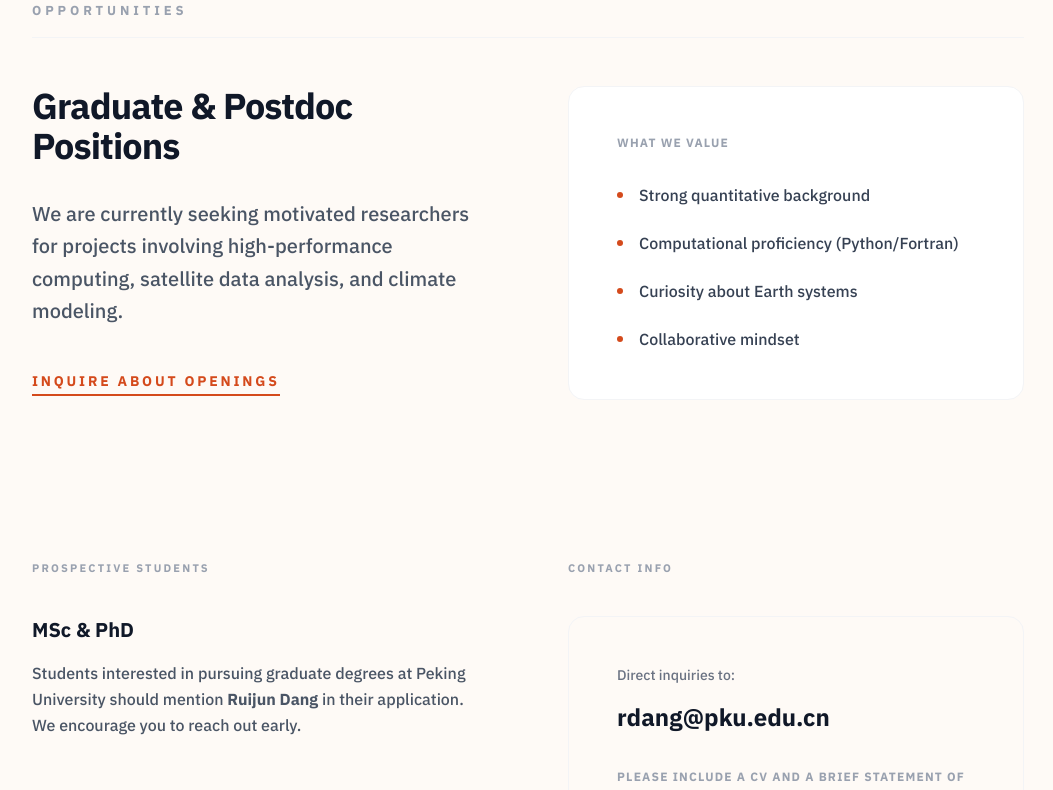
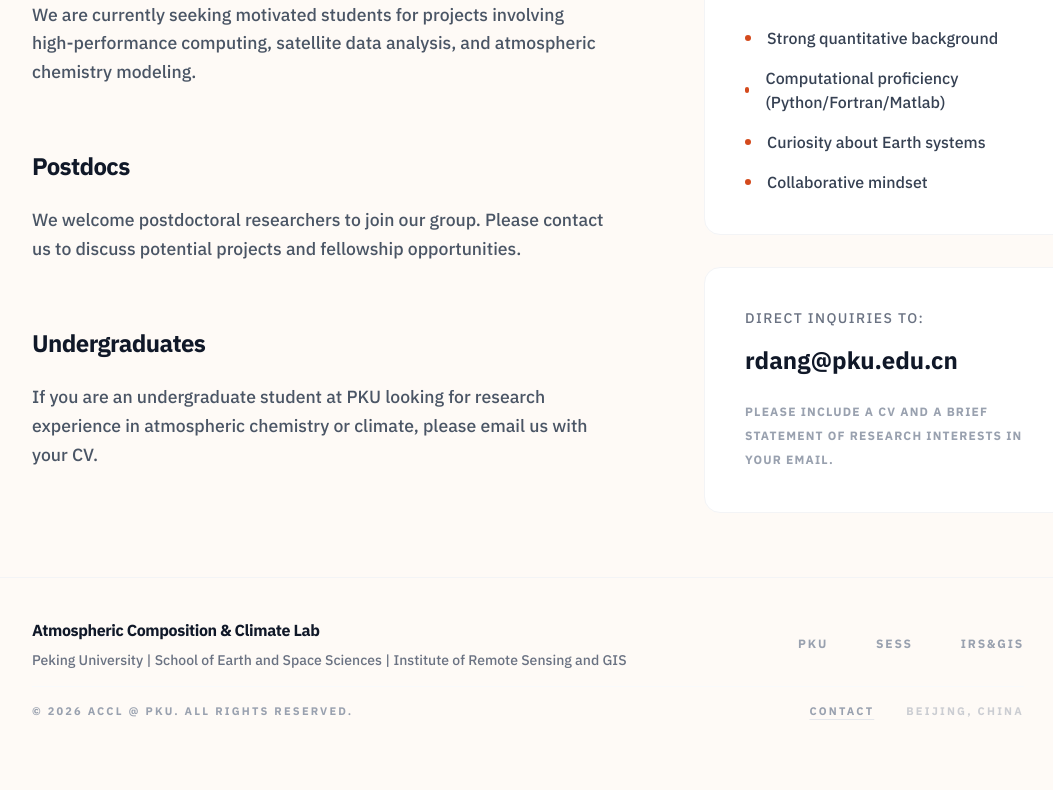
Before and after one commit to Ruijun-Dang/ACCL-homepage, a React (Vite) app: page /openings in a window 1280 px wide. Shown: the part 421-1211 px from the top of the page, without its empty margins (112-1165 px from the left). After the commit the page ends 1180 px from the top, so only its background shows below. Built offline with nearby package versions, Linux system fonts and the light colour scheme.

Commit message:
feat: Improve site SEO and deployment
Enhance search engine visibility and establish a CI/CD pipeline for automated deployment. This includes updating meta tags, generating sitemaps and robots.txt, and configuring GitHub Actions for deployment to GitHub Pages.

```diff
--- a/index.html
+++ b/index.html
@@ -3,7 +3,75 @@
   <head>
     <meta charset="UTF-8" />
     <meta name="viewport" content="width=device-width, initial-scale=1.0" />
-    <title>My Google AI Studio App</title>
+    <title>Atmospheric Composition & Climate Lab | Ruijun Dang @ Peking University</title>
+
+    <!-- Comprehensive SEO Meta Tags -->
+    <meta name="description" content="The Atmospheric Composition & Climate Lab (ACCL) at Peking University, led by Prof. Ruijun Dang. We use satellite observations and atmospheric models to understand atmospheric composition, air quality, and climate." />
+    <meta name="keywords" content="Ruijun Dang, 党瑞君, ACCL, Peking University, atmospheric composition, climate modeling, satellite observations, NO2, PM2.5, air quality, remote sensing, environment" />
+    <meta name="author" content="Ruijun Dang" />
+    <meta name="robots" content="index, follow" />
+
+    <!-- Open Graph / Facebook -->
+    <meta property="og:type" content="website" />
+    <meta property="og:url" content="https://ruijundang.github.io/" />
+    <meta property="og:title" content="Atmospheric Composition & Climate Lab | Ruijun Dang" />
+    <meta property="og:description" content="ACCL at Peking University uses satellite observations and models to study atmospheric composition, shaping our understanding of air quality and a changing climate." />
+    <meta property="og:image" content="/home_banner.jpg" />
+
+    <!-- Twitter -->
+    <meta property="twitter:card" content="summary_large_image" />
+    <meta property="twitter:url" content="https://ruijundang.github.io/" />
+    <meta property="twitter:title" content="Atmospheric Composition & Climate Lab | Ruijun Dang" />
+    <meta property="twitter:description" content="ACCL at Peking University uses satellite observations and models to study atmospheric composition, shaping our understanding of air quality and a changing climate." />
+    <meta property="twitter:image" content="/home_banner.jpg" />
+
+    <!-- JSON-LD for GEO (AI Search Engines) -->
+    <script type="application/ld+json">
+      {
+        "@context": "https://schema.org",
+        "@graph": [
+          {
+            "@type": "EducationalOrganization",
+            "@id": "https://ruijundang.github.io/#organization",
+            "name": "Atmospheric Composition & Climate Lab (ACCL)",
+            "description": "We use satellite observations and atmospheric models to understand the sources, sinks, and variability of atmospheric composition, how it shapes air quality and climate, and how it responds to a changing future.",
+            "url": "https://ruijundang.github.io/",
+            "parentOrganization": {
+              "@type": "CollegeOrUniversity",
+              "name": "Peking University"
+            },
+            "founder": {
+              "@id": "https://ruijundang.github.io/#person"
+            }
+          },
+          {
+            "@type": "Person",
+            "@id": "https://ruijundang.github.io/#person",
+            "name": "Ruijun Dang",
+            "additionalName": "党瑞君",
+            "jobTitle": "Assistant Professor",
+            "worksFor": [
+              {
+                "@type": "CollegeOrUniversity",
+                "name": "Peking University"
+              }
+            ],
+            "alumniOf": [
+              {
+                "@type": "CollegeOrUniversity",
+                "name": "Institute of Atmospheric Physics, Chinese Academy of Sciences"
+              },
+              {
+                "@type": "CollegeOrUniversity",
+                "name": "Nanjing University"
+              }
+            ],
+            "url": "https://ruijundang.github.io/",
+            "description": "Assistant Professor at the School of Earth and Space Sciences, Peking University. Research focuses on atmospheric composition, remote sensing, and climate modeling."
+          }
+        ]
+      }
+    </script>
   </head>
   <body>
     <div id="root"></div>
--- a/src/pages/Openings.tsx
+++ b/src/pages/Openings.tsx
@@ -7,31 +7,40 @@ export default function Openings() {
   return (
     <PageContainer
       title="Join Us"
-      subtitle="The ACCL lab is always looking for motivated researchers to help advance atmospheric science."
     >
-      <div className="space-y-40">
-        {/* Highlight Section */}
+      <div className="grid grid-cols-1 lg:grid-cols-12 gap-16 lg:gap-24">
+        {/* Left Column */}
+        <div className="lg:col-span-7 space-y-16">
           <section>
-          <h2 className="text-[13px] font-bold text-gray-400 uppercase tracking-[0.3em] mb-12 pb-4 border-b border-gray-100">Opportunities</h2>
-          <div className="grid grid-cols-1 lg:grid-cols-2 gap-20">
-            <div>
-              <h3 className="text-4xl font-bold text-gray-900 mb-8 tracking-tight">Graduate & Postdoc Positions</h3>
-              <p className="text-xl text-gray-600 leading-relaxed font-medium mb-10">
-                We are currently seeking motivated researchers for projects involving high-performance computing, satellite data analysis, and climate modeling.
+            <h3 className="text-2xl font-bold text-gray-900 mb-6 tracking-tight">PhD & Master Students</h3>
+            <p className="text-[1.1rem] text-gray-600 leading-relaxed font-medium">
+              We are currently seeking motivated students for projects involving high-performance computing, satellite data analysis, and atmospheric chemistry modeling.
             </p>
-              <a
-                href={`mailto:${groupData.email}`}
-                className="text-sm font-bold uppercase tracking-[0.2em] text-[#d44a1c] border-b-2 border-[#d44a1c] pb-1 hover:text-[#b03a14] hover:border-[#b03a14] transition-all"
-              >
-                Inquire about Openings
-              </a>
+          </section>
+
+          <section>
+            <h3 className="text-2xl font-bold text-gray-900 mb-6 tracking-tight">Postdocs</h3>
+            <p className="text-[1.1rem] text-gray-600 leading-relaxed font-medium">
+              We welcome postdoctoral researchers to join our group. Please contact us to discuss potential projects and fellowship opportunities.
+            </p>
+          </section>
+
+          <section>
+            <h3 className="text-2xl font-bold text-gray-900 mb-6 tracking-tight">Undergraduates</h3>
+            <p className="text-[1.1rem] text-gray-600 leading-relaxed font-medium">
+              If you are an undergraduate student at PKU looking for research experience in atmospheric chemistry or climate, please email us with your CV.
+            </p>
+          </section>
         </div>
-            <div className="bg-white border border-gray-100 p-12 rounded-2xl">
-              <h4 className="text-xs font-bold text-gray-400 uppercase tracking-widest mb-8">What We Value</h4>
-              <ul className="space-y-6">
+
+        {/* Right Column */}
+        <div className="lg:col-span-5 space-y-6 lg:space-y-8">
+          <div className="bg-white border border-gray-100 p-8 lg:p-10 rounded-2xl">
+            <h4 className="text-xs font-bold text-gray-400 uppercase tracking-widest mb-6">What We Value</h4>
+            <ul className="space-y-4">
               {[
                 "Strong quantitative background",
-                  "Computational proficiency (Python/Fortran)",
+                "Computational proficiency (Python/Fortran/Matlab)",
                 "Curiosity about Earth systems",
                 "Collaborative mindset"
               ].map((item, idx) => (
@@ -42,42 +51,16 @@ export default function Openings() {
               ))}
             </ul>
           </div>
-          </div>
-        </section>
 
-        {/* Details Section */}
-        <section>
-          <div className="grid grid-cols-1 md:grid-cols-2 gap-20">
-            <div>
-              <h3 className="text-[11px] font-bold text-gray-400 uppercase tracking-[0.2em] mb-10">Prospective Students</h3>
-              <div className="space-y-12">
-                <div>
-                  <h4 className="text-xl font-bold text-gray-900 mb-4">MSc & PhD</h4>
-                  <p className="text-gray-600 leading-relaxed font-medium">
-                    Students interested in pursuing graduate degrees at Peking University should mention <b>{groupData.piName}</b> in their application. We encourage you to reach out early.
-                  </p>
-                </div>
-                <div>
-                  <h4 className="text-xl font-bold text-gray-900 mb-4">Undergraduates</h4>
-                  <p className="text-gray-600 leading-relaxed font-medium">
-                    If you are an undergraduate student at PKU looking for research experience in atmospheric chemistry or climate, please email us with your CV.
-                  </p>
-                </div>
-              </div>
-            </div>
-            <div>
-              <h3 className="text-[11px] font-bold text-gray-400 uppercase tracking-[0.2em] mb-10">Contact Info</h3>
-              <div className="p-12 border border-gray-100 rounded-2xl">
-                <p className="text-gray-500 text-sm mb-4 font-medium">Direct inquiries to:</p>
-                <p className="text-2xl font-bold text-gray-900 mb-8">{groupData.email}</p>
+          <div className="bg-white border border-gray-100 p-8 lg:p-10 rounded-2xl">
+            <p className="text-gray-500 text-sm mb-4 font-medium uppercase tracking-widest">Direct inquiries to:</p>
+            <p className="text-xl lg:text-2xl font-bold text-gray-900 mb-6">{groupData.email}</p>
             <p className="text-xs text-gray-400 font-bold uppercase tracking-widest leading-loose">
               Please include a CV and a brief statement of research interests in your email.
             </p>
           </div>
         </div>
       </div>
-        </section>
-      </div>
     </PageContainer>
   );
 }
```
Also changed, not shown: public/Picture1.gif, public/robots.txt (added), 1 other file (tests, documents, lock files or other folders). Lines whose indentation alone changed are shown as unchanged.
